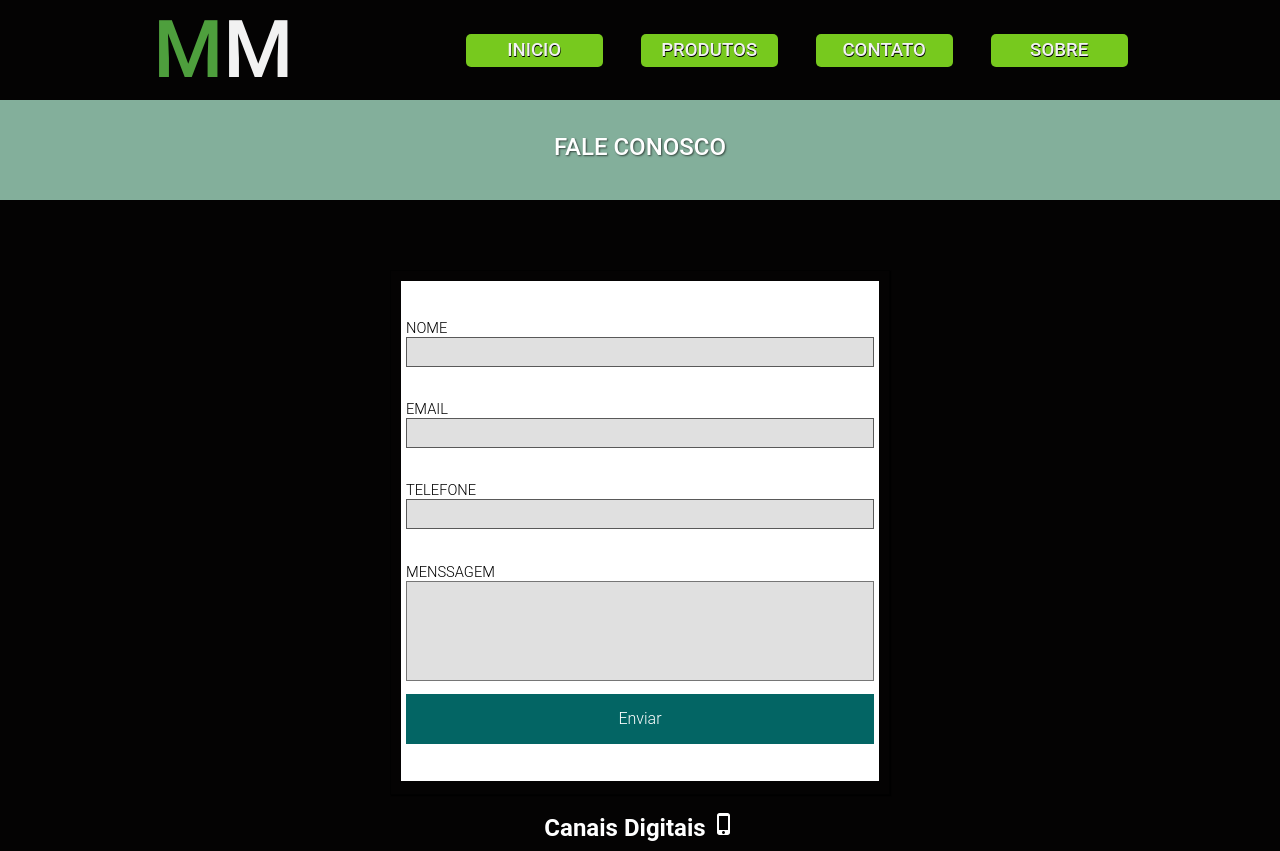
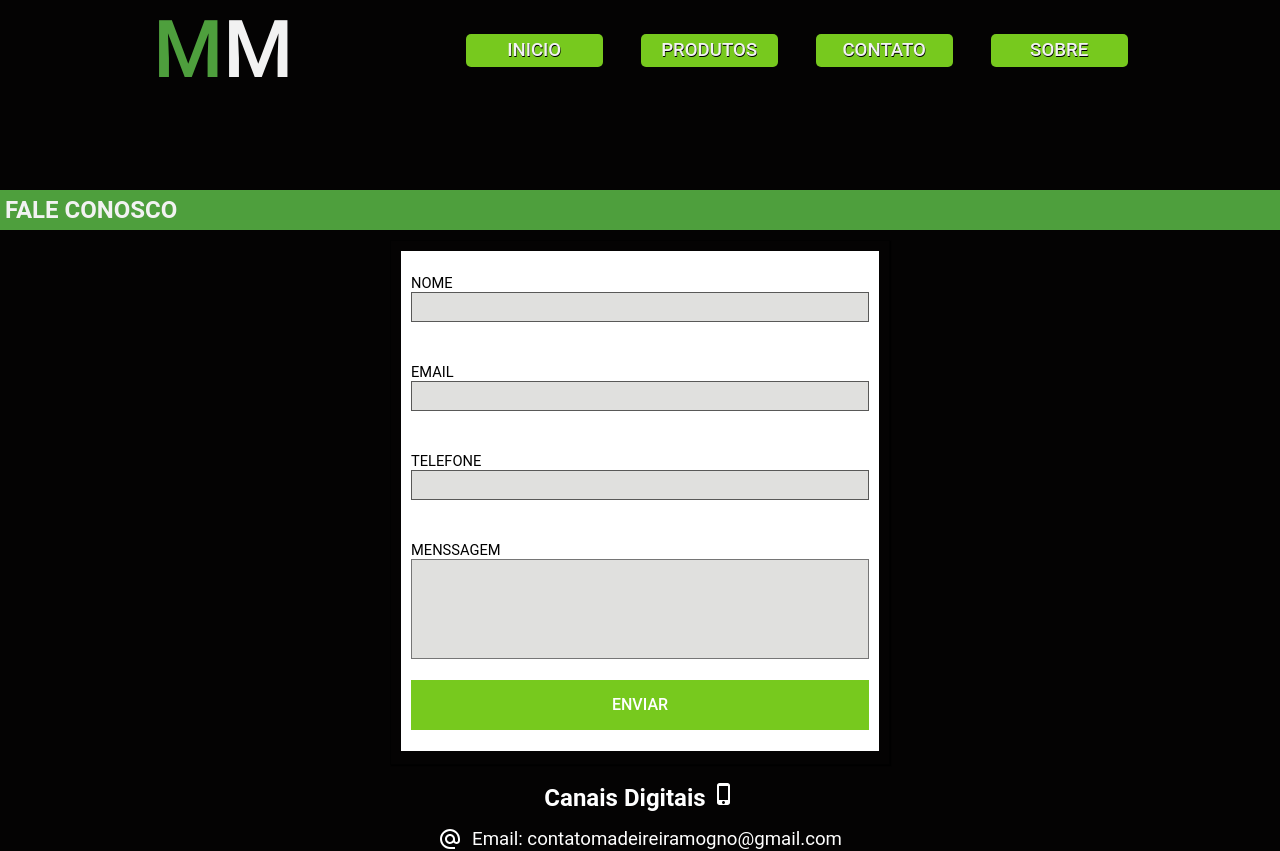
Before and after one commit to hash-luk/madeireira-mogno, a React (Create React App) app: page /contato in a window 1280 px wide. Shown: the top 851 px of the page. Built offline with nearby package versions, Linux system fonts and the light colour scheme.

Commit message:
Changed contact screen to get on patterns

```diff
--- a/src/routes/contact/index.tsx
+++ b/src/routes/contact/index.tsx
@@ -1,6 +1,5 @@
 import InputMask from "react-input-mask";
-import * as C from "./styles";
-// import { Header } from "../../components/Header";
+import * as S from "./styles";
 import GlobalStyles from "../../styles/GlobalStyles";
 import PhoneIphoneIcon from "@mui/icons-material/PhoneIphone";
 import PhoneIcon from "@mui/icons-material/Phone";
@@ -15,21 +14,20 @@ function Contact() {
   }
 
   return (
-    <C.Container>
-      {/* <Header /> */}
-      <div id="bar">
-        <p>FALE CONOSCO</p>
-      </div>
+    <S.Container>
+      <S.Bar>
+        <h2>FALE CONOSCO</h2>
+      </S.Bar>
       <div id="data">
-        <C.Form>
+        <S.Form>
           <div id="fields">
             <div id="field">
               <label htmlFor="name">NOME</label>
-              <C.Input name="name" id="name" />
+              <S.Input name="name" id="name" />
             </div>
             <div id="field">
               <label htmlFor="telephone">EMAIL</label>
-              <C.Input name="email" id="email" />
+              <S.Input name="email" id="email" />
             </div>
             <div id="field">
               <label htmlFor="telephone">TELEFONE</label>
@@ -37,11 +35,11 @@ function Contact() {
             </div>
             <div id="field">
               <label htmlFor="name">MENSSAGEM</label>
-              <C.MessageBox rows={5}></C.MessageBox>
+              <S.MessageBox rows={5}></S.MessageBox>
             </div>
-            <C.Button>Enviar</C.Button>
+            <S.Button>Enviar</S.Button>
           </div>
-        </C.Form>
+        </S.Form>
       </div>
       <div id="contacts">
         <h2>
@@ -76,9 +74,8 @@ function Contact() {
           ></iframe>
         </div>
       </div>
-
       <GlobalStyles />
-    </C.Container>
+    </S.Container>
   );
 }
 
--- a/src/routes/contact/styles.ts
+++ b/src/routes/contact/styles.ts
@@ -1,32 +1,18 @@
-import styled from "styled-components"
+import styled from "styled-components";
+import { theme } from "../../theme";
 
 export const Container = styled.div`
   width: 100%;
   height: 100vh;
 
-    #bar {
-        width: 100%;
-        height: 100px;
-        color: #FFF;
-        font-weight: 500;
-        font-size: 18pt;
-        background-color: #83AF9B;
-        text-align: center;
-        padding-top: 33px;
-
-        p {
-            text-shadow: 1px 1px 2px rgba(0,0,0,0.6);
-        }
-    }
-
   #data {
     height: 525px;
     width: 500px;
     padding: 10px;
-        border: 1px solid rgba(0,0,0,0.7);
-        box-shadow: 1px 1px 1px #000;
+    border: 1px solid rgba(0, 0, 0, 0.7);
+    box-shadow: 1px 1px 1px ${theme.colors.black};
     margin: 0 auto;
-        margin-top: 70px;
+    margin-top: 100px;
 
     @media screen and (max-width: 480px) {
       width: 100%;
@@ -35,8 +21,8 @@ export const Container = styled.div`
 
   #maps {
     text-align: center;
-        color: #FFF;
-        margin-top:30px;
+    color: ${theme.colors.white};
+    margin-top: 30px;
     width: 100%;
     height: 100vh;
     padding: 0px 15px;
@@ -57,7 +43,7 @@ export const Container = styled.div`
     gap: 15px;
 
     margin: 0 auto;
-        color: #FFF;
+    color: ${theme.colors.white};
     width: 100%;
     height: 180px;
   }
@@ -76,74 +62,100 @@ export const Container = styled.div`
       justify-content: left;
       gap: 10px;
       cursor: pointer;
-            transition: all .2s ease-in;
+      transition: all 0.2s ease-in;
     }
 
     p:hover {
       transform: scale(1.05);
     }
   }
-`
+`;
+
+export const Bar = styled.div`
+  position: relative;
+  margin: 0 auto;
+  transform: translateY(90px);
+  max-width: 1300px;
+  height: 40px;
+  background-color: ${theme.colors.lightGreen};
+  padding-left: 5px;
+  display: flex;
+  align-items: center;
+
+  h2 {
+    color: ${theme.colors.whiteTextColor};
+    text-align: left;
+  }
+
+  @media screen and (max-width: 600px) {
+    text-align: center !important;
+  }
+`;
 
 export const Form = styled.form`
-
   #fields {
     height: 100%;
     width: 100%;
     display: flex;
     flex-direction: column;
     align-items: center;
-        justify-content: space-evenly;
+    justify-content: center;
+    gap: 2.5rem;
     font-weight: 300;
+    padding: 0 5px;
 
     #field {
       width: 100%;
 
       label {
         font-size: 11pt;
+        font-weight: 400;
       }
 
       input {
         width: 100%;
         height: 30px;
-                background-color: #e0e0e0;
-                border: 1px solid rgba(0,0,0,0.6);
+        background-color: ${theme.colors.chineseWhite};
+        border: 1px solid rgba(0, 0, 0, 0.6);
+        padding: 0 5px;
       }
     }
   }
 
-    background-color: white;
+  background-color: ${theme.colors.white};
   width: 100%;
   height: 500px;
   padding: 5px;
-`
+`;
 
 export const Input = styled.input`
   width: 100%;
   height: 30px;
-`
+`;
 
 export const MessageBox = styled.textarea`
   width: 100%;
   height: 100%;
-    background-color: #e0e0e0;
+  background-color: ${theme.colors.chineseWhite};
   resize: none;
-`
+  padding: 0 5px;
+`;
 
 export const Button = styled.button`
   width: 100%;
   height: 50px;
-    color: #FFF;
-    font-weight: 300;
+  color: ${theme.colors.white};
+  font-weight: 500;
+  text-transform: uppercase;
   font-size: 12pt;
   border: none;
-    background-color: #036564;
-    transition: all ease .1s;
+  background-color: ${theme.colors.superLightGreen};
+  transition: all ease 0.1s;
 
   :hover {
-        background-color: #033649;
+    background-color: ${theme.colors.lightGreen};
     cursor: pointer;
-        border: 1px solid rgba(0,0,0,0.5);
-        box-shadow: 1px 1px 1px rgba(0,0,0,0.8);
+    border: 1px solid rgba(0, 0, 0, 0.5);
+    box-shadow: 1px 1px 1px rgba(0, 0, 0, 0.8);
   }
-`
+`;
--- a/src/theme/index.ts
+++ b/src/theme/index.ts
@@ -11,6 +11,7 @@ export const theme = {
         superLightGreen:'#77c91e',
         mediumYellow: '#FFA54F',
         lineColor: '#2D4B0C',
+        chineseWhite: '#E0E0DE',
         pear: '#85B73E',
     },
 }
```
Lines whose indentation alone changed are shown as unchanged.
